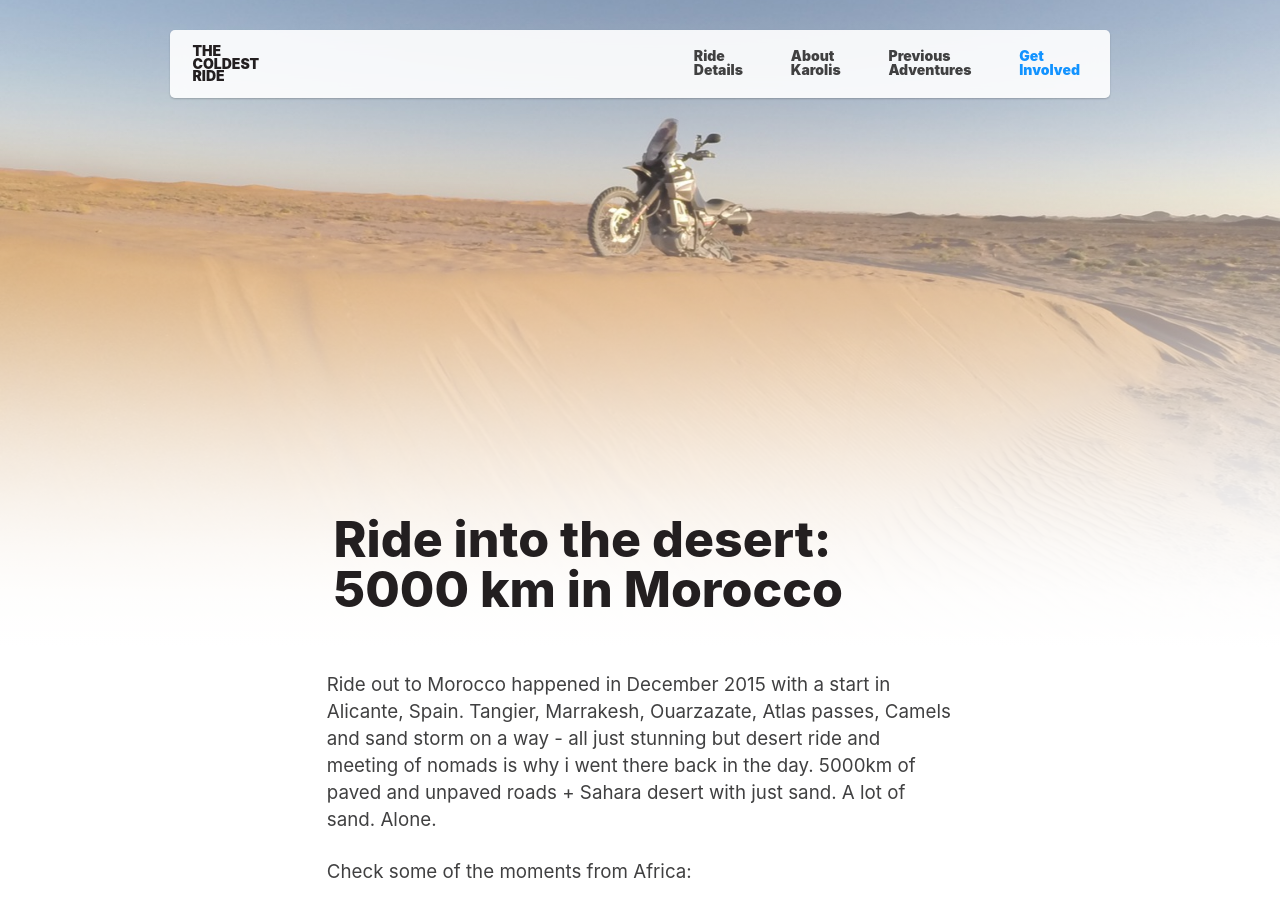
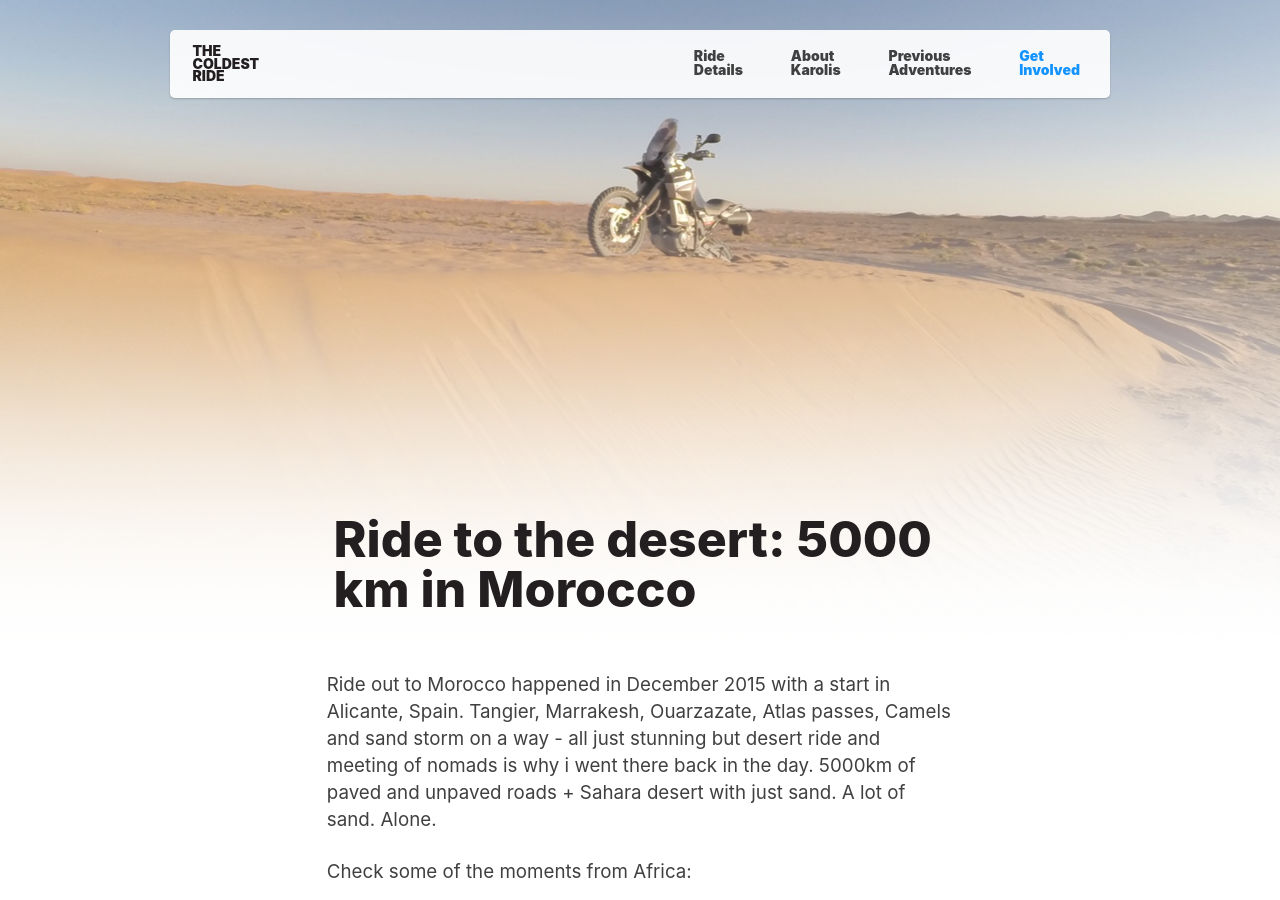
Before and after one commit to karolismieliauskas/thecoldestride.com, a Jekyll site: the page built from pages/morocco.html, in a window 1280 px wide and 900 px high. Built offline with Jekyll 4.4.1, drawn with Linux system fonts in a browser that asks for light colours.

Commit message:
Update morocco.yml

```diff
--- a/_data/morocco.yml
+++ b/_data/morocco.yml
@@ -1,5 +1,5 @@
 hero:
-  title: "Ride into the desert: 5000 km in Morocco"
+  title: "Ride to the desert: 5000 km in Morocco"
 body: |
   Ride out to Morocco happened in December 2015 with a start in Alicante, Spain. Tangier, Marrakesh, Ouarzazate, Atlas passes, Camels and sand storm on a way - all just stunning but desert ride and meeting of nomads is why i went there back in the day. 5000km of paved and unpaved roads + Sahara desert with just sand. A lot of sand. Alone.
 
```
